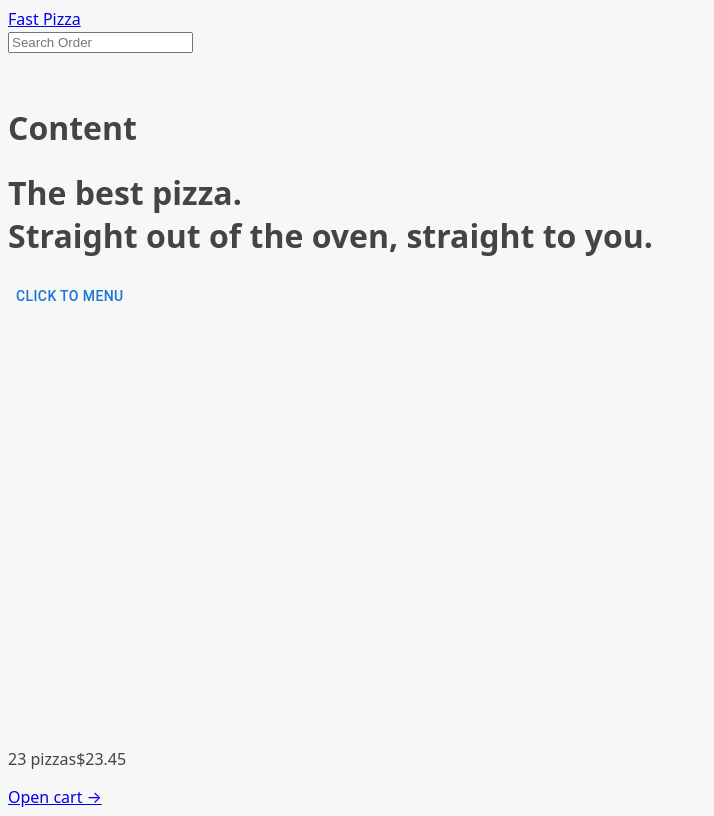
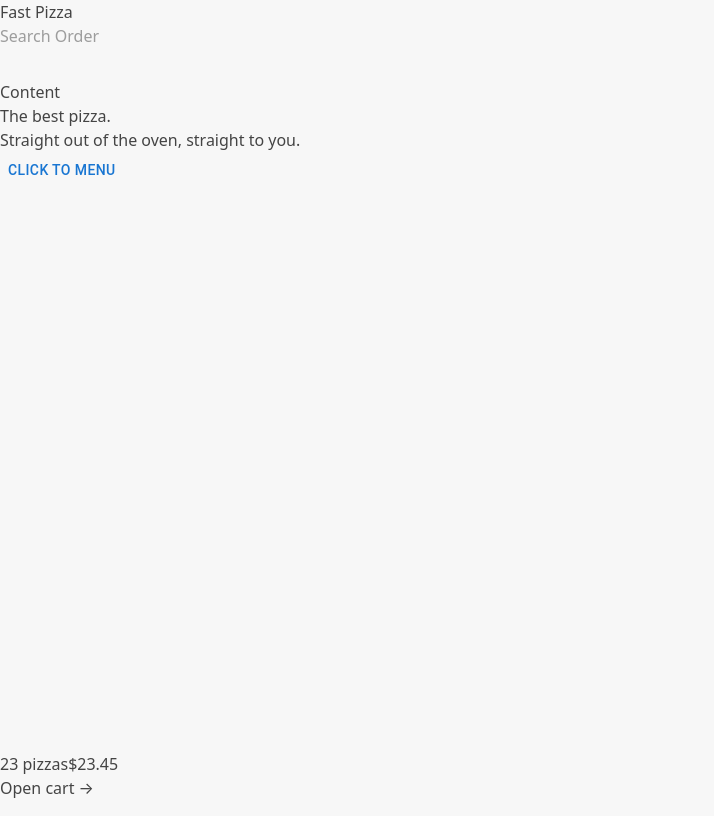
Before and after one commit to SibteNajam/Online-Pizza-Ordering, a React (Vite) app: page / in a window 1280 px wide. Shown: the whole page, without its empty margins (0-714 px from the left). Built offline with nearby package versions, Linux system fonts and the light colour scheme.

Commit message:
setting tailwing

```diff
--- a/package.json
+++ b/package.json
@@ -12,6 +12,9 @@
     "husky:add-precommit": "husky add .husky/pre-commit \"npm test\""
   },
   "dependencies": {
+    "@tailwindcss/vite": "^4.0.12",
+    "autoprefixer": "^10.4.20",
+    "postcss": "^8.5.3",
     "react": "^19.0.0",
     "react-dom": "^19.0.0",
     "react-router-dom": "^6.26.1"
@@ -19,6 +22,7 @@
   "devDependencies": {
     "@babel/plugin-proposal-private-property-in-object": "^7.21.11",
     "@eslint/js": "^9.9.0",
+    "@tailwindcss/postcss": "^4.0.12",
     "@types/react": "^18.3.3",
     "@types/react-dom": "^18.3.0",
     "@vitejs/plugin-react": "^4.3.1",
@@ -30,6 +34,7 @@
     "eslint-plugin-react-refresh": "^0.4.9",
     "globals": "^15.9.0",
     "husky": "^9.1.5",
+    "tailwindcss": "^4.0.12",
     "vite": "^5.4.1",
     "vite-plugin-eslint": "^1.8.1"
   }
--- a/src/index.css
+++ b/src/index.css
@@ -1,6 +1,9 @@
+@import "tailwindcss/preflight"; /* Replaces @tailwind base */
+@tailwind utilities; /* Includes both utilities and components */
+
 body {
-  font-family: system-ui, -apple-system, BlinkMacSystemFont, 'Segoe UI', Roboto,
-    Oxygen, Ubuntu, Cantarell, 'Open Sans', 'Helvetica Neue', sans-serif;
+  font-family: system-ui, -apple-system, BlinkMacSystemFont, "Segoe UI", Roboto,
+    Oxygen, Ubuntu, Cantarell, "Open Sans", "Helvetica Neue", sans-serif;
   background-color: #f7f7f7;
   color: #444;
 }
--- a/vite.config.js
+++ b/vite.config.js
@@ -1,7 +1,9 @@
 import { defineConfig } from "vite";
 import react from "@vitejs/plugin-react";
+import tailwindcss from "@tailwindcss/vite";
 import eslint from "vite-plugin-eslint";
+
 // https://vitejs.dev/config/
 export default defineConfig({
-  plugins: [react(), eslint()], // added eslint to configure in project
+  plugins: [react(), eslint(), tailwindcss(), ("@tailwindcss/postcss": {})], // added eslint to configure in project
 });
```
Also changed, not shown: z_HELP/tailwind.txt (added), 1 other file (tests, documents, lock files or other folders).
